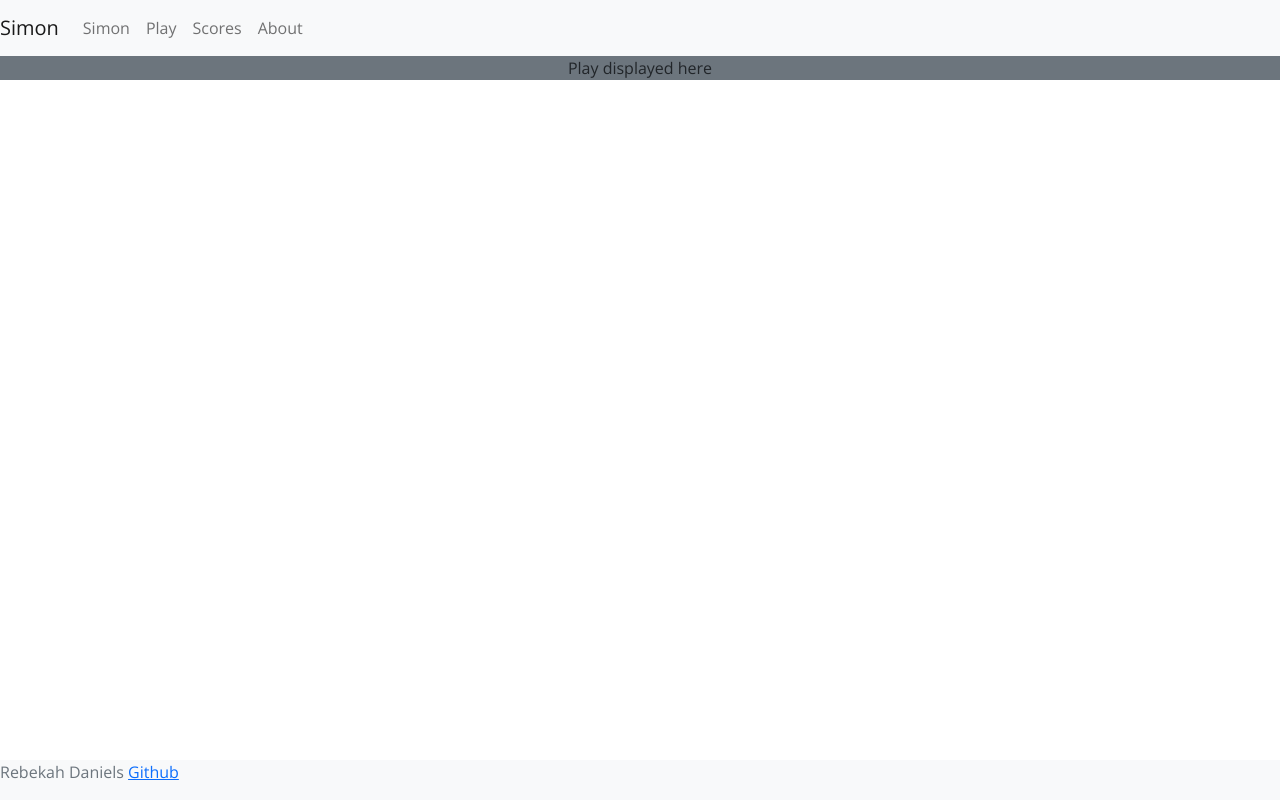
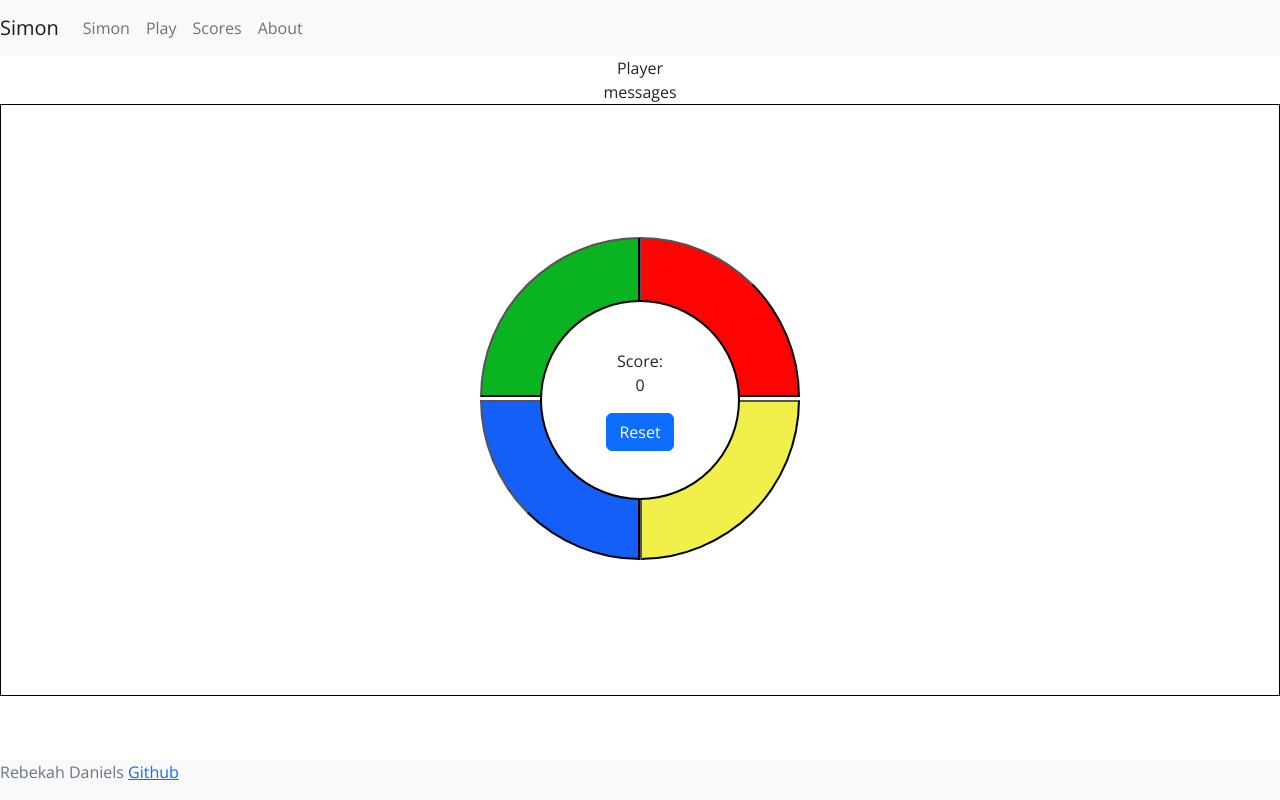
Before and after one commit to math919191/CS260W23, a React (Create React App) app in the folder simon/simon-react/: page /play in a window 1280 px wide. Built offline with nearby package versions, Linux system fonts and the light colour scheme.

Commit message:
added html to pages

```diff
--- a/simon/simon-react/src/App.jsx
+++ b/simon/simon-react/src/App.jsx
@@ -1,4 +1,5 @@
 import './css/App.css';
+
 import 'bootstrap/dist/css/bootstrap.min.css';
 import ReactDOM from 'react-dom/client';
 import { BrowserRouter, Router, Route, Routes } from 'react-router-dom';
@@ -10,8 +11,8 @@ import {About} from "./pages/about"
 import {NotFound} from "./pages/notFound"
 
 
-import Menu from './components/Menu'
-import Footer from './components/Footer'
+import Menu from './maincomponents/Menu'
+import Footer from './maincomponents/Footer'
 
 function App() {
   return (
--- a/simon/simon-react/src/components/Menu.jsx
+++ /dev/null
@@ -1,43 +0,0 @@
-import { NavLink, Link, Outlet} from 'react-router-dom';
-
-function Menu() {
-
-  return (
-    <>
-    <header>
-      <nav className="navbar navbar-expand-lg navbar-light bg-light">
-      <NavLink className='navbar-brand' to=''>Simon</NavLink>
-      <button className="navbar-toggler" type="button" data-toggle="collapse" data-target="#navbarNav" aria-controls="navbarNav" aria-expanded="false" aria-label="Toggle navigation">
-        <span className="navbar-toggler-icon"></span>
-      </button>
-      <div className="collapse navbar-collapse" id="navbarNav">
-        <ul className="navbar-nav">
-          <li className="nav-item active">
-            <NavLink className='nav-link' to=''>Simon</NavLink>
-          </li>
-          <li className="nav-item">
-            <Link className='nav-link' to='/play'>Play</Link>
-
-          </li>
-          <li className="nav-item">
-            <NavLink className='nav-link' to='/scores'>Scores</NavLink>
-          </li>
-          <li className="nav-item">
-            <NavLink className='nav-link' to='/about'>About</NavLink>
-          </li>
-        </ul>
-      </div>
-    </nav>
-  </header>
-
-    <Outlet />
-
-
-  </>
-
-
-
-  );
-}
-
-export default Menu;
--- /dev/null
+++ b/simon/simon-react/src/css/play.css
@@ -0,0 +1,58 @@
+.top-left-quarter-circle {
+    width: 20vh;
+    height: 20vh;
+    border-radius: 20vh 0 0 0;
+    background-color: rgb(10, 180, 32);
+    display: inline-block;
+  }
+
+.top-right-quarter-circle {
+    width: 20vh;
+    height: 20vh;
+    border-radius: 0 20vh 0 0;
+    background-color: rgb(255, 3, 3);
+    display: inline-block
+  }
+
+.bottom-right-quarter-circle {
+    width: 20vh;
+    height: 20vh;
+    border-radius: 0 0 20vh 0;
+    background-color: rgb(241, 239, 73);
+    display: inline-block
+
+}
+  .bottom-left-quarter-circle {
+    width: 20vh;
+    height: 20vh;
+    border-radius: 0 0 0 20vh;
+    background-color: rgb(19, 95, 248);
+    display: inline-block
+
+}
+
+.game {
+  border: black 1px solid;
+  position: relative;
+  width: 100vw;
+  height: 100vh;
+  display: flex;
+  align-items: center;
+  justify-content: space-around;
+}
+
+.game-controls {
+  width: 25vh;
+  height: 25vh;
+  position: absolute;
+  display: flex;
+
+  align-items: center;
+  flex-direction: column;
+  justify-content: space-around;
+  border-radius: 100px;
+  background-color: white;
+
+  padding: 25px;
+  border: black 2px solid;
+}
--- a/simon/simon-react/src/components/Footer.jsx
+++ b/simon/simon-react/src/maincomponents/Footer.jsx
@@ -2,7 +2,7 @@
 function Footer() {
   return (
     <footer className="text-center text-lg-start bg-light text-muted fixed-bottom">
-        <p> Rebekah Daniels <a href="https://github.com/math919191/CS260W23/simon">Github</a></p>
+        <p> Rebekah Daniels <a href="https://github.com/math919191/CS260W23/tree/main/simon/simon-react">Github</a></p>
     </footer>
   );
 }
--- /dev/null
+++ b/simon/simon-react/src/maincomponents/Menu.jsx
@@ -0,0 +1,43 @@
+import { NavLink, Link, Outlet} from 'react-router-dom';
+
+function Menu() {
+
+  return (
+    <>
+      <header>
+        <nav className="navbar navbar-expand-lg navbar-light bg-light">
+        <NavLink className='navbar-brand' to=''>Simon</NavLink>
+        <button className="navbar-toggler" type="button" data-toggle="collapse" data-target="#navbarNav" aria-controls="navbarNav" aria-expanded="false" aria-label="Toggle navigation">
+          <span className="navbar-toggler-icon"></span>
+        </button>
+        <div className="collapse navbar-collapse" id="navbarNav">
+          <ul className="navbar-nav">
+            <li className="nav-item active">
+              <NavLink className='nav-link' to=''>Simon</NavLink>
+            </li>
+            <li className="nav-item">
+              <Link className='nav-link' to='/play'>Play</Link>
+
+            </li>
+            <li className="nav-item">
+              <NavLink className='nav-link' to='/scores'>Scores</NavLink>
+            </li>
+            <li className="nav-item">
+              <NavLink className='nav-link' to='/about'>About</NavLink>
+            </li>
+          </ul>
+        </div>
+      </nav>
+    </header>
+
+    <Outlet />
+
+
+  </>
+
+
+
+  );
+}
+
+export default Menu;
--- a/simon/simon-react/src/pages/about.jsx
+++ b/simon/simon-react/src/pages/about.jsx
@@ -2,8 +2,17 @@ import React from 'react';
 
 export function About() {
   return (
-    <main className='container-fluid bg-secondary text-center'>
-      <div>about displayed here</div>
-    </main>
-  );
+  <div class="content">
+      <h1>About</h1>
+      <p>Simon is a repetitive memory game where you follow the demonstrated color sequence until you make a mistake. The longer the sequence you repeat, the greater your score.
+
+      The name Simon is a registered trademark owned by Milton-Bradley. Our use of the name and the game is for non-profit educational use only. No part of this code or program should be used outside of that definition.
+      </p>
+      <div id="quote"></div>
+      <p>Random picture: </p>
+      <div id="api2"></div>
+
+
+  </div>
+);
 }
--- a/simon/simon-react/src/pages/login.jsx
+++ b/simon/simon-react/src/pages/login.jsx
@@ -1,9 +1,16 @@
 import React from 'react';
+import { LoginControls } from './loginElements/loginControls';
+import { PlayControls } from './loginElements/playControls';
 
-export function Login() {
+export function Login(props) {
+
   return (
-    <main className='container-fluid bg-secondary text-center'>
-      <div>login displayed here</div>
-    </main>
+    <div class="content">
+      <h1>Welcome To Simon</h1>
+
+      {props.loggedIn ?   <PlayControls/> : <LoginControls />}
+
+      <div id="error"></div>
+  </div>
   );
 }
--- /dev/null
+++ b/simon/simon-react/src/pages/loginElements/loginControls.jsx
@@ -0,0 +1,27 @@
+import React from 'react';
+
+export function LoginControls() {
+  return (
+        <div id="loginControls">
+              <form>
+                {/* <!-- Email input --> */}
+                <div class="form-outline mb-4">
+                  <input type="email" id="username" class="form-control" placeholder="Email address"/>
+                </div>
+
+                {/* <!-- Password input --> */}
+                <div class="form-outline mb-4">
+                  <input type="password" id="password" class="form-control" placeholder="Password"/>
+                </div>
+
+                {/* <!-- Submit button --> */}
+                <button type="button" class="btn btn-primary btn-block mb-4" onclick='loginUser()'>Log in</button>
+                {/* <!-- Create button --> */}
+                <button type="button" class="btn btn-secondary btn-block mb-4" onclick='createUser()'>Create</button>
+
+              </form>
+
+        </div>
+
+    );
+}
--- /dev/null
+++ b/simon/simon-react/src/pages/loginElements/playControls.jsx
@@ -0,0 +1,18 @@
+
+import React from 'react';
+
+export function PlayControls() {
+  return (
+    <div id="playControls">
+    <form>
+      {/* <!-- Submit button --> */}
+      <button type="button" class="btn btn-primary btn-block mb-4" onclick="play()">Play</button>
+      {/* <!-- Create button --> */}
+      <button type="button" class="btn btn-secondary btn-block mb-4" onclick="logout()">Logout</button>
+
+
+    </form>
+
+  </div>
+    );
+}
--- a/simon/simon-react/src/pages/play.jsx
+++ b/simon/simon-react/src/pages/play.jsx
@@ -1,9 +1,49 @@
 import React from 'react';
+import "../css/play.css"
 
 export function Play() {
   return (
-    <main className='container-fluid bg-secondary text-center'>
-      <div>Play displayed here</div>
-    </main>
+  <div class="content">
+
+    <div class="players">
+      Player
+      <span class="playerName" id="playerName"></span>
+      <div id="player-messages">messages</div>
+    </div>
+
+    <div class="game">
+
+          <div>
+              <button
+                id="green"
+                class="top-left-quarter-circle"
+                onclick="clicked('green')"
+                ></button>
+
+              <button
+              id="red"
+              class="top-right-quarter-circle"
+              onclick="clicked('red')"
+                ></button>
+
+              <br/>
+
+              <button id="blue" class="bottom-left-quarter-circle" onclick="clicked('blue')"
+              ></button>
+
+              <button id="yellow" class="bottom-right-quarter-circle" onclick="clicked('yellow')"
+              ></button>
+          </div>
+
+          <div class="game-controls">
+              <div class="score-and-reset">
+              <p>Score: <div id="score">0</div></p>
+
+              <button id="reset" type="button" class="btn btn-primary" onclick="resetGame()">Reset</button>
+              </div>
+          </div>
+
+      </div>
+    </div>
   );
 }
--- a/simon/simon-react/src/pages/scores.jsx
+++ b/simon/simon-react/src/pages/scores.jsx
@@ -2,8 +2,24 @@ import React from 'react';
 
 export function Scores() {
   return (
-    <main className='container-fluid bg-secondary text-center'>
-      <div>Scores displayed here</div>
-    </main>
+    <div class="content">
+      <table border="2" class="table table-striped">
+        <thead class="thead-dark">
+          <tr>
+            <th scope="col">#</th>
+
+            <th scope="col">Name</th>
+            <th scope="col">Score</th>
+            <th scope="col">Date</th>
+          </tr>
+        </thead>
+        <tbody id="tableBody">
+
+        </tbody>
+      </table>
+
+
+  </div>
+
   );
 }
```
